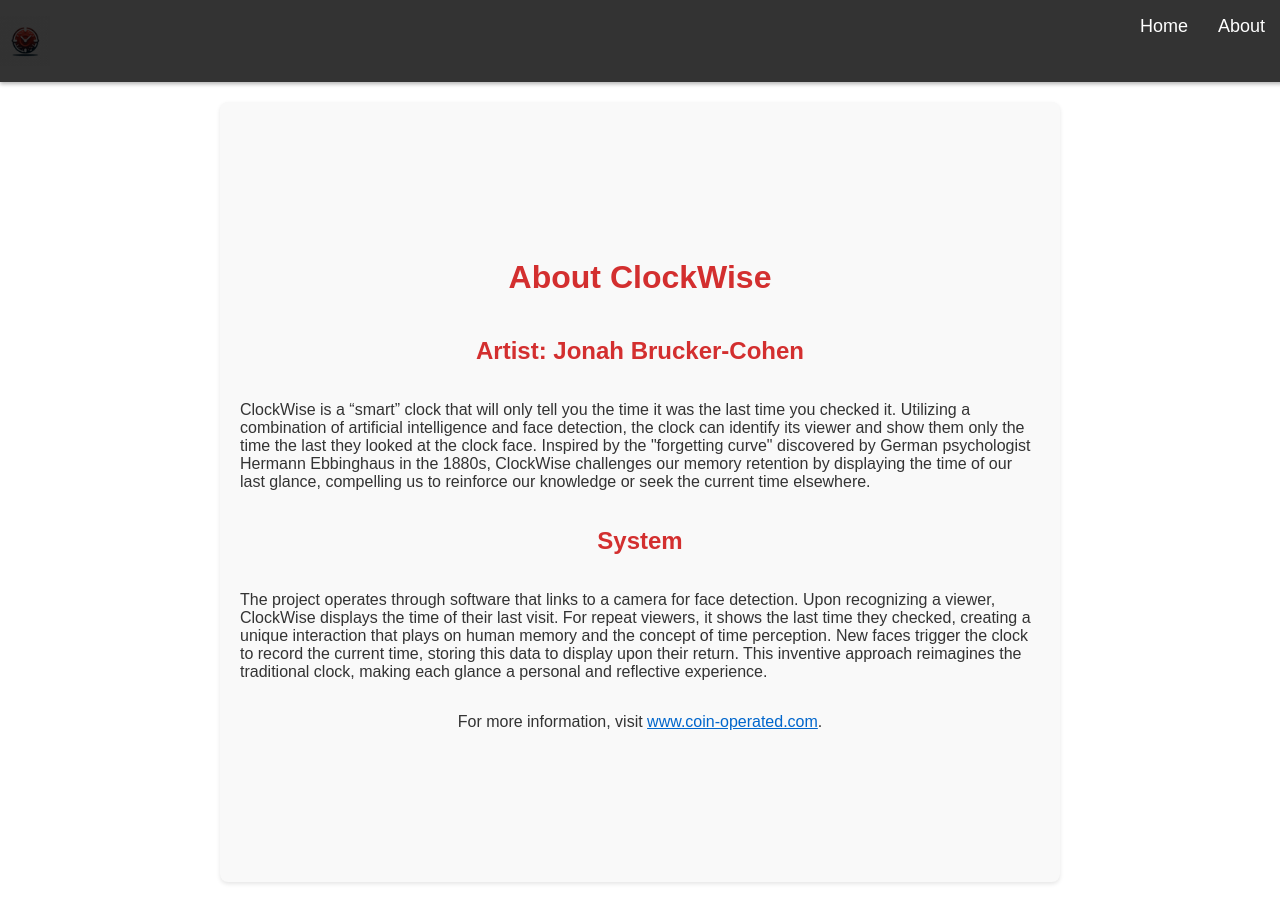
After one commit to faizanasghar43/real-time-flask-facial-clock, a Flask app: page /about in a window 1280 px wide. The commit adds this page. Run offline with Flask 3, Linux system fonts and the light colour scheme.

Commit message:
added frontend

```diff
--- a/app.py
+++ b/app.py
@@ -90,5 +90,10 @@ def index():
     return render_template('index.html')
 
 
+@app.route('/about')
+def about():
+    return render_template('about.html')
+
+
 if __name__ == '__main__':
     app.run(host='0.0.0.0', port=int(os.environ.get("PORT", 5000)), debug=True)
--- /dev/null
+++ b/static/styles.css
@@ -0,0 +1,135 @@
+/* Base styles for both pages */
+@font-face {
+    font-family: 'ClockWork';
+    src: url('/static/fonts/ClockWork.ttf') format('truetype');
+
+
+}
+@font-face {
+    font-family: 'AtomicClockRadio';
+    src: url('/static/fonts/AtomicClockRadio.ttf') format('truetype');
+}
+
+body, html {
+    margin: 0;
+    padding: 0;
+    font-family: 'Orbitron', sans-serif; /* Use Orbitron for a techy feel, ensure it's linked in your HTML */
+    background-color: white; /* Light mode background */
+    color: #333333; /* Light mode text */
+    transition: background-color 0.3s, color 0.3s; /* Smooth transition for theme change */
+}
+
+body {
+    font-family: 'OrbitronCustom', sans-serif;
+}
+
+nav {
+    width: 100%;
+    background-color: #333333; /* Darker shade for navbar in light mode */
+    color: white;
+    padding: 1rem 0;
+    box-shadow: 0 2px 4px rgba(0,0,0,0.3);
+    display: flex;
+    justify-content: center; /* Center nav items */
+}
+nav {
+    width: 100%;
+    background-color: #333333; /* Darker shade for navbar in light mode */
+    color: white;
+    padding: 1rem 0;
+    box-shadow: 0 2px 4px rgba(0,0,0,0.3);
+    display: flex;
+    justify-content: flex-end; /* Align items to the right */
+    padding-right: 20px; /* Adjust based on your layout */
+}
+
+nav a {
+    color: white;
+    text-decoration: none;
+    margin: 0 15px; /* Spacing between nav links */
+    font-size: 18px;
+
+}
+
+.container {
+    margin: 20px auto;
+    max-width: 800px; /* Max width for the content */
+    padding: 20px;
+    border-radius: 8px;
+    box-shadow: 0 2px 4px rgba(0,0,0,0.1); /* Soft shadow for container */
+    background-color: #F9F9F9; /* Light background for content */
+    transition: background-color 0.3s, box-shadow 0.3s; /* Smooth transition for theme change */
+}
+
+h1, h2 {
+    color: #D32F2F; /* Accent color for headings */
+}
+
+p, a {
+    font-size: 16px; /* Readable font size */
+}
+
+a {
+    color: #0066CC; /* Default link color */
+}
+
+/*!* Dark mode styles *!*/
+/*@media (prefers-color-scheme: dark) {*/
+/*    body, html {*/
+/*        background-color: #121212; !* Dark mode background *!*/
+/*        color: #E0E0E0; !* Dark mode text *!*/
+/*    }*/
+
+/*    nav {*/
+/*        background-color: #000000; !* Darker navbar background in dark mode *!*/
+/*    }*/
+
+/*    .container {*/
+/*        background-color: #242424; !* Dark background for content *!*/
+/*        box-shadow: 0 2px 4px rgba(255,255,255,0.1); !* Soft shadow for container in dark mode *!*/
+/*    }*/
+
+/*    a {*/
+/*        color: #4D90FE; !* Brighter link color for dark mode *!*/
+/*    }*/
+/*}*/
+/* Hide video and canvas */
+video, canvas {
+    display: none;
+}
+
+/* Centering ClockWise text and clock */
+#ClockWise, #clock {
+    text-align: center; /* Centers the text */
+    width: 100%; /* Ensures full width for proper centering */
+}
+
+/* Additional styling for the ClockWise title to differentiate it */
+#ClockWise {
+    font-family: 'ClockWork', sans-serif; /* Applies your custom font */
+    margin-top: 2rem; /* Adds some space at the top */
+    font-size: 5rem; /* Adjust the font size as needed */
+}
+
+/* Styling for the clock to ensure it is visually distinct and properly centered */
+#userInfo {
+    margin-top: 20px; /* Space between the title and the clock */
+    font-size: 2rem; /* Large font size for visibility */
+    letter-spacing: 5px; /* Add spacing between characters */
+    font-family: 'AtomicClockRadio', sans-serif; /* Ensures consistency with the rest of the body */
+}
+
+/* Ensuring the .container is centered and adjusts its layout properly */
+.container {
+    display: flex;
+    flex-direction: column;
+    align-items: center;
+    justify-content: center;
+    height: calc(100vh - 60px); /* Adjusts height to ensure full vertical centering minus nav */
+}
+
+.logo {
+    height: 50px; /* Adjust based on your preference */
+    margin-right: auto;
+    mix-blend-mode: multiply;
+}
--- /dev/null
+++ b/templates/about.html
@@ -0,0 +1,87 @@
+<!DOCTYPE html>
+<html lang="en">
+<head>
+    <meta charset="UTF-8">
+    <meta name="viewport" content="width=device-width, initial-scale=1.0">
+    <link rel="stylesheet" href="{{ url_for('static', filename='styles.css') }}">
+
+    <title>About ClockWise</title>
+    {#    <link rel="stylesheet" href="styles.css"> <!-- Link to your CSS file -->#}
+{#    <style>#}
+{#        body {#}
+{#            font-family: Arial, sans-serif;#}
+{#            margin: 0;#}
+{#            padding: 20px;#}
+{#            background: #f3f4f6;#}
+{#            color: #333;#}
+{#        }#}
+{##}
+{#        .container {#}
+{#            max-width: 800px;#}
+{#            margin: auto;#}
+{#            background: white;#}
+{#            padding: 20px;#}
+{#            border-radius: 8px;#}
+{#            box-shadow: 0 2px 4px rgba(0, 0, 0, 0.1);#}
+{#        }#}
+{##}
+{#        .container {#}
+{#            background-image: initial;#}
+{#            background-color: rgb(24, 26, 27);#}
+{#            box-shadow: rgba(0, 0, 0, 0.1) 0px 2px 4px;#}
+{#        }#}
+{##}
+{#        h1, h2 {#}
+{#            color: #D32F2F;#}
+{#        }#}
+{##}
+{#        p {#}
+{#            line-height: 1.6;#}
+{#        }#}
+{##}
+{#        nav {#}
+{#            width: 100%;#}
+{#            background: #333;#}
+{#            display: flex;#}
+{#            justify-content: space-around;#}
+{#            padding: 10px 0;#}
+{#            box-shadow: 0 2px 4px rgba(0, 0, 0, .3);#}
+{#        }#}
+{##}
+{#        nav a {#}
+{#            color: white;#}
+{#            text-decoration: none;#}
+{#            font-size: 18px;#}
+{#        }#}
+{##}
+{#    </style>#}
+</head>
+<body>
+<nav>
+        <img src="{{ url_for('static', filename='logo.png') }}" alt="ClockWise Logo" class="logo">
+
+    <a href="/">Home</a>
+    <a href="/about">About</a>
+</nav>
+<div class="container">
+    <h1>About ClockWise</h1>
+    <h2>Artist: Jonah Brucker-Cohen</h2>
+    <p>
+        ClockWise is a “smart” clock that will only tell you the time it was the last time you checked it. Utilizing a
+        combination of artificial intelligence and face detection, the clock can identify its viewer and show them only
+        the time the last they looked at the clock face. Inspired by the "forgetting curve" discovered by German
+        psychologist Hermann Ebbinghaus in the 1880s, ClockWise challenges our memory retention by displaying the time
+        of our last glance, compelling us to reinforce our knowledge or seek the current time elsewhere.
+    </p>
+    <h2>System</h2>
+    <p>
+        The project operates through software that links to a camera for face detection. Upon recognizing a viewer,
+        ClockWise displays the time of their last visit. For repeat viewers, it shows the last time they checked,
+        creating a unique interaction that plays on human memory and the concept of time perception. New faces trigger
+        the clock to record the current time, storing this data to display upon their return. This inventive approach
+        reimagines the traditional clock, making each glance a personal and reflective experience.
+    </p>
+    <p>For more information, visit <a href="http://www.coin-operated.com" target="_blank">www.coin-operated.com</a>.</p>
+</div>
+</body>
+</html>
```
Also changed, not shown: known_faces.csv (+7 -1 lines), templates/index.html (+123 -33 lines), static/clock.png (added), static/fonts/AtomicClockRadio.ttf (added), static/fonts/ClockWork.ttf (added), static/logo.png (added).
